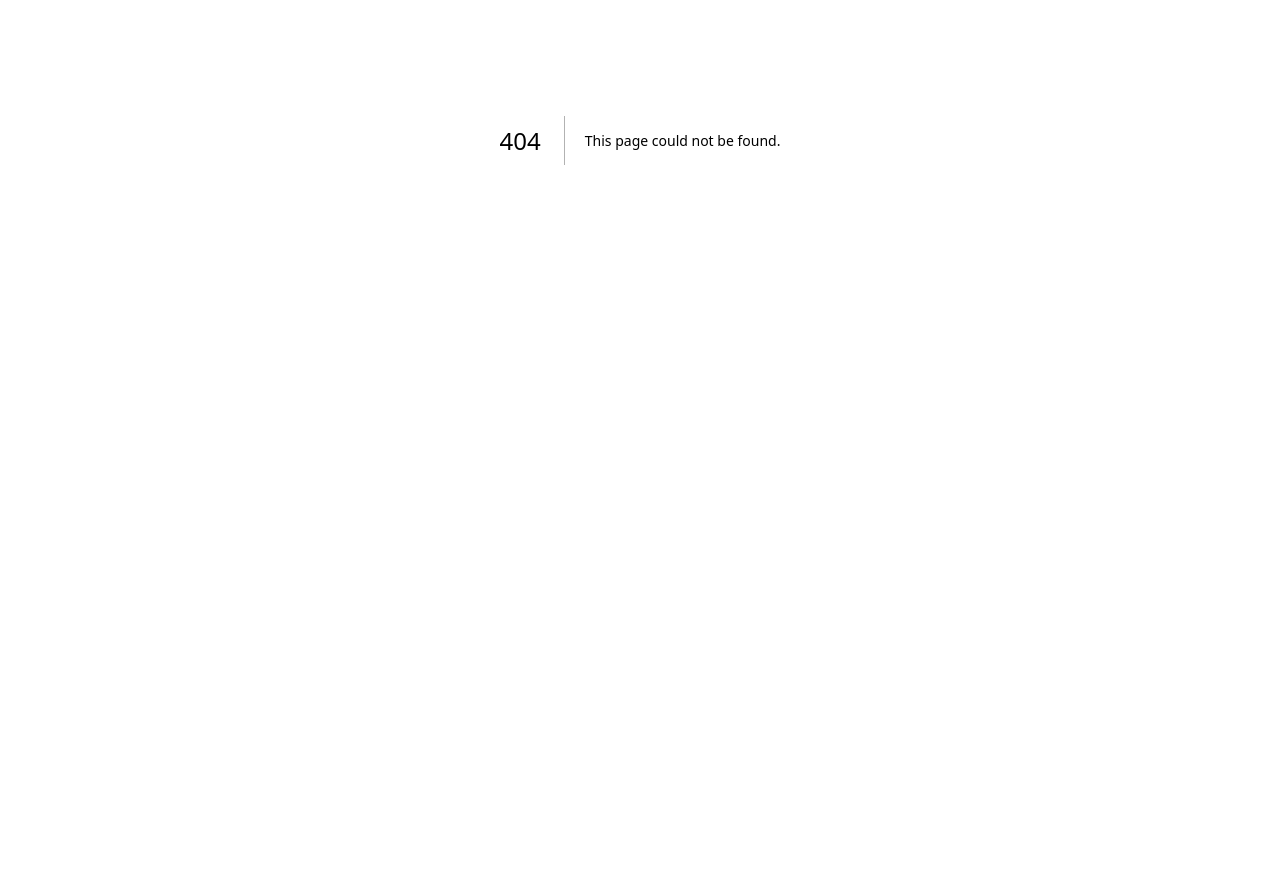
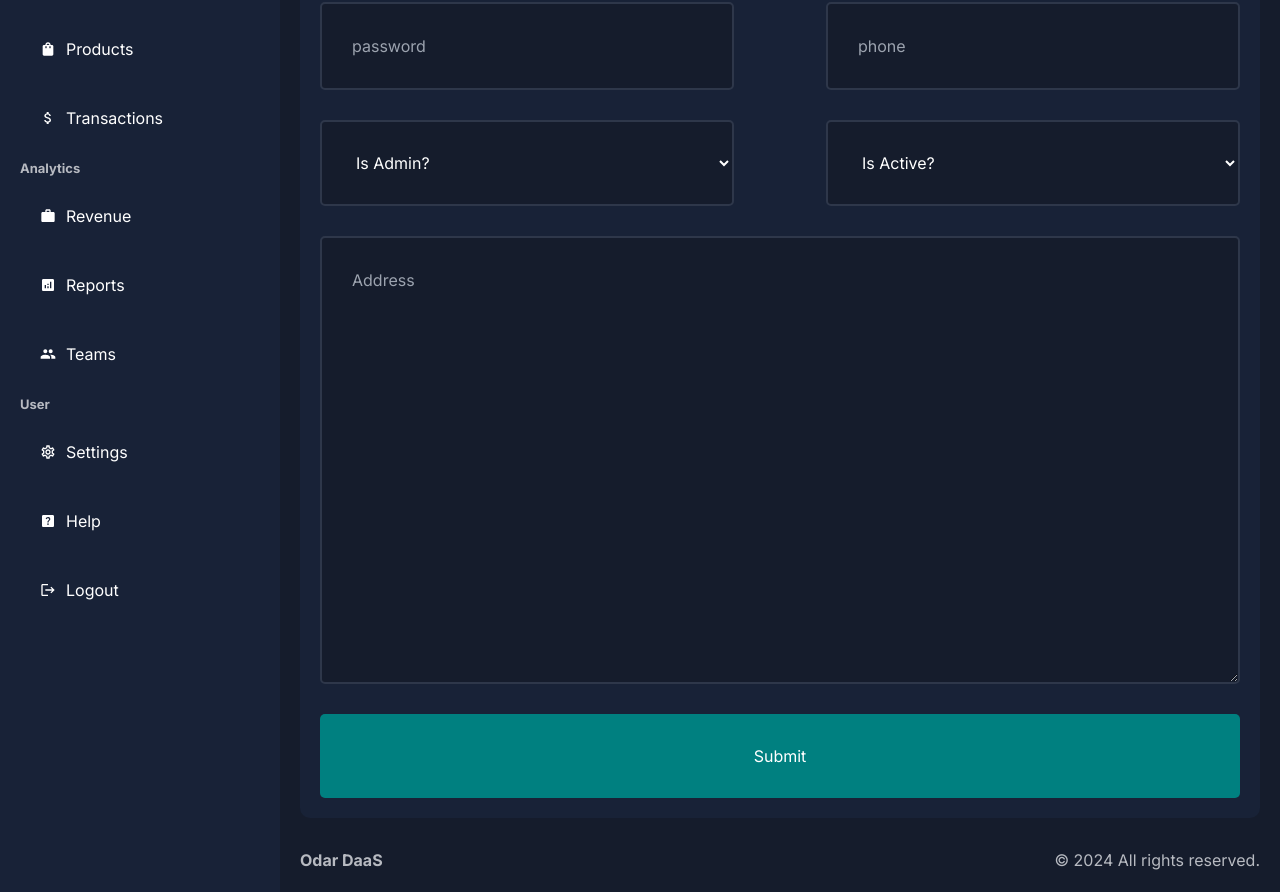
Before and after one commit to chaad98/Admin-Dashboard, a Next.js app: page /dashboard/users/add in a window 1280 px wide. Before the commit this address had no page. Shown: the part 260-1152 px from the top of the page. Before the commit the page ends 800 px from the top, so only its background shows below. Built offline with nearby package versions, Linux system fonts and the light colour scheme.

Commit message:
Completed add new user page design

```diff
--- /dev/null
+++ b/src/app/dashboard/users/add/page.tsx
@@ -0,0 +1,42 @@
+import styles from "@/app/ui/dashboard/user/addUser/addUser.module.css";
+
+const AddUser = () => {
+  return (
+    <div className={styles.container}>
+      <form action="" className={styles.form}>
+        <input type="text" placeholder="username" name="username" required />
+        <input type="email" placeholder="email" name="email" required />
+        <input
+          type="password"
+          placeholder="password"
+          name="password"
+          required
+        />
+        <input type="phone" placeholder="phone" name="phone" required />
+        <select name="isAdmin" id="isAdmin">
+          <option value="false" selected>
+            Is Admin?
+          </option>
+          <option value="true">Yes</option>
+          <option value="false">No</option>
+        </select>
+        <select name="isActive" id="isActive">
+          <option value="true" selected>
+            Is Active?
+          </option>
+          <option value="true">Yes</option>
+          <option value="false">No</option>
+        </select>
+        <textarea
+          name="address"
+          id="address"
+          rows={16}
+          placeholder="Address"
+        ></textarea>
+        <button type="submit">Submit</button>
+      </form>
+    </div>
+  );
+};
+
+export default AddUser;
--- /dev/null
+++ b/src/app/ui/dashboard/user/addUser/addUser.module.css
@@ -0,0 +1,51 @@
+.container {
+  background-color: var(--bgSoft);
+  padding: 20px;
+  border-radius: 10px;
+  margin-top: 20px;
+}
+
+.form {
+  display: flex;
+  flex-wrap: wrap;
+  justify-content: space-between;
+}
+
+.form input,
+.form textarea,
+.form select {
+  padding: 30px;
+  background-color: var(--bg);
+  color: var(--text);
+  border: 2px solid #2e374a;
+  border-radius: 5px;
+  margin-bottom: 30px;
+}
+
+.form input,
+.form select {
+  width: 45%;
+}
+
+.form select option {
+  background-color: var(--bgSoft);
+  color: var(--text);
+}
+
+.form textarea {
+  width: 100%;
+}
+
+.form button {
+  width: 100%;
+  padding: 30px;
+  background-color: teal;
+  color: var(--text);
+  border: none;
+  border-radius: 5px;
+  cursor: pointer;
+}
+
+.form button:hover {
+  background-color: rgb(3, 169, 169);
+}
```
